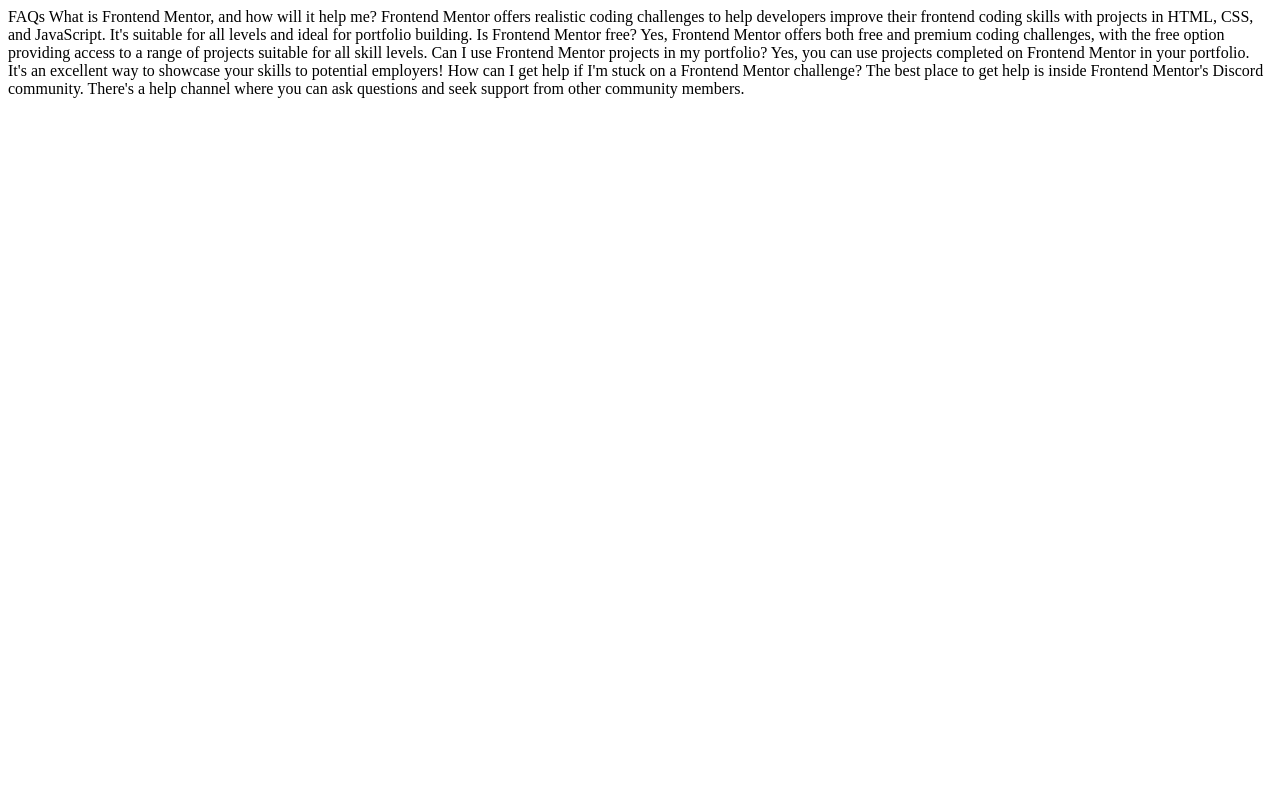
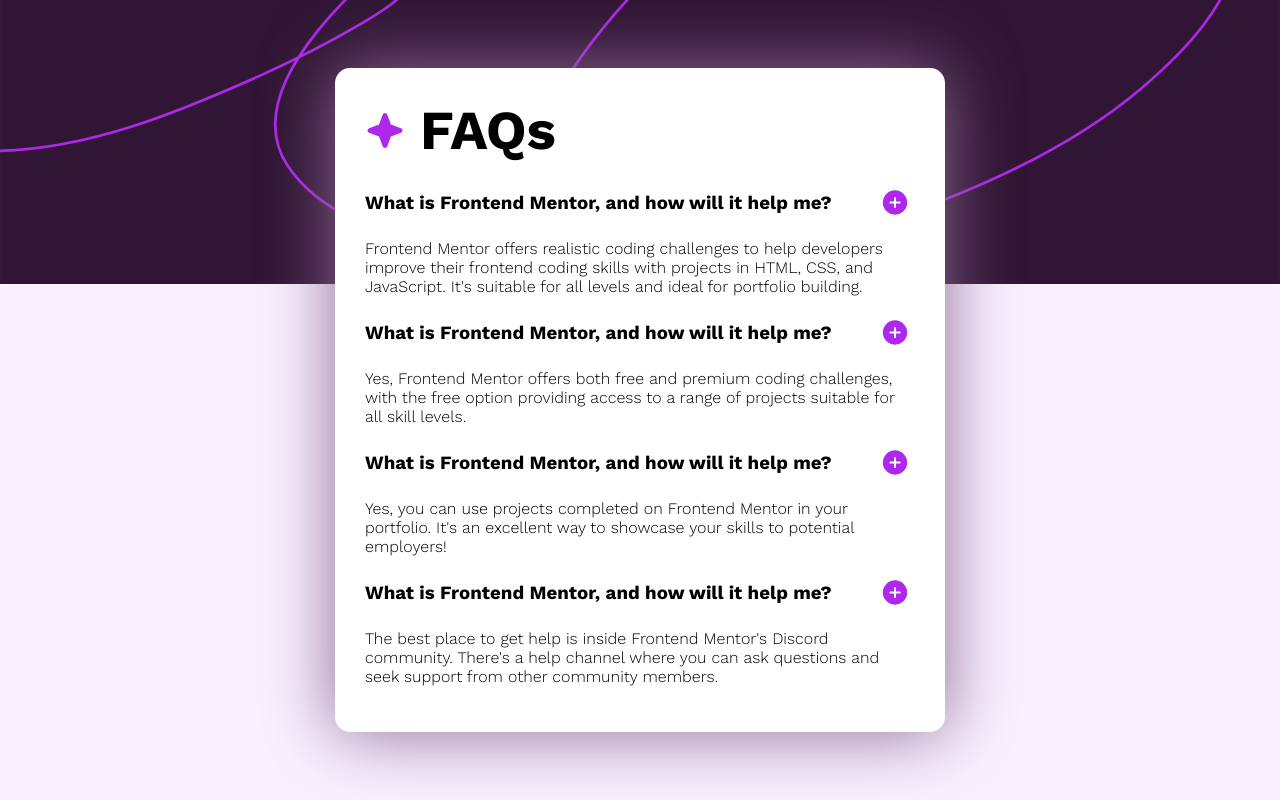
Before and after one commit to Andexenn/FAQ-accordion, a plain HTML site: page index.html in a window 1280 px wide. Drawn offline with Linux system fonts and the light colour scheme.

Commit message:
DONE CSS

```diff
--- a/index.html
+++ b/index.html
@@ -1,8 +1,10 @@
 <!DOCTYPE html>
 <html lang="en">
+
 <head>
   <meta charset="UTF-8">
-  <meta name="viewport" content="width=device-width, initial-scale=1.0"> <!-- displays site properly based on user's device -->
+  <meta name="viewport" content="width=device-width, initial-scale=1.0">
+  <!-- displays site properly based on user's device -->
 
   <link rel="icon" type="image/png" sizes="32x32" href="./assets/images/favicon-32x32.png">
 
@@ -10,37 +12,80 @@
 
   <!-- Feel free to remove these styles or customise in your own stylesheet 👍 -->
   <style>
-    .attribution { font-size: 11px; text-align: center; }
-    .attribution a { color: hsl(228, 45%, 44%); }
+    .attribution {
+      font-size: 11px;
+      text-align: center;
+    }
+
+    .attribution a {
+      color: hsl(228, 45%, 44%);
+    }
   </style>
   <link rel="stylesheet" href="style.css">
 </head>
+
 <body>
+  <img class="background-img" src="./assets/images/background-pattern-desktop.svg" alt="">
+  <div class="container">
 
-  FAQs
+    <div class="heading">
+      <img src="./assets/images/icon-star.svg" alt="">
+      <h1 class="title">FAQs</h1>
+    </div>
 
-  What is Frontend Mentor, and how will it help me?
+    <div class="question-list">
+      <div class="item1">
+        <div class="question">
+          <h3 class="content">What is Frontend Mentor, and how will it help me?</h3>
+          <img src="./assets/images/icon-plus.svg" alt="">
+        </div>
 
+        <p class="answer">
           Frontend Mentor offers realistic coding challenges to help developers improve their
           frontend coding skills with projects in HTML, CSS, and JavaScript. It's suitable for
           all levels and ideal for portfolio building.
+        </p>
+      </div>
 
-  Is Frontend Mentor free?
+      <div class="item2">
+        <div class="question">
+          <h3 class="content">What is Frontend Mentor, and how will it help me?</h3>
+          <img src="./assets/images/icon-plus.svg" alt="">
+        </div>
 
+        <p class="answer">
           Yes, Frontend Mentor offers both free and premium coding challenges, with the free
           option providing access to a range of projects suitable for all skill levels.
+        </p>
+      </div>
 
-  Can I use Frontend Mentor projects in my portfolio?
+      <div class="item3">
+        <div class="question">
+          <h3 class="content">What is Frontend Mentor, and how will it help me?</h3>
+          <img src="./assets/images/icon-plus.svg" alt="">
+        </div>
 
+        <p class="answer">
           Yes, you can use projects completed on Frontend Mentor in your portfolio. It's an excellent
           way to showcase your skills to potential employers!
+        </p>
+      </div>
 
-  How can I get help if I'm stuck on a Frontend Mentor challenge?
+      <div class="item4">
+        <div class="question">
+          <h3 class="content">What is Frontend Mentor, and how will it help me?</h3>
+          <img src="./assets/images/icon-plus.svg" alt="">
+        </div>
 
+        <p class="answer">
           The best place to get help is inside Frontend Mentor's Discord community. There's a help
           channel where you can ask questions and seek support from other community members.
-
+        </p>
+      </div>
+    </div>
+  </div>
 
   <script src="./main.js"></script>
 </body>
+
 </html>
--- a/style.css
+++ b/style.css
@@ -0,0 +1,77 @@
+/** ===================== precompute ====================== */
+@font-face {
+    font-family: 'WorkSans';
+    src: url(./assets/fonts/WorkSans-VariableFont_wght.ttf);
+}
+
+:root{
+    box-sizing: border-box;
+    font-family: 'WorkSans';
+    font-size: 16px;
+}
+
+body{
+    margin: 0;
+    padding: 0;
+    background-color: hsl(275, 100%, 97%);
+    height: 100vh;
+}
+
+/** ===================== container ====================== */
+.container{
+    min-height: 200px;
+    max-width: 550px;
+    background-color: #fff;
+    padding: 30px;
+    border-radius: 15px;
+    box-shadow: 0px 0px 70px 0px hsl(292, 16%, 49%);
+    z-index: 2;
+    position: absolute;
+    top: 50%;
+    left: 50%;
+    transform: translate(-50%, -50%);
+}
+
+.background-img{
+    display: block;
+    width: 100vw;
+    position: fixed;
+    z-index: 1;
+    object-fit: cover;
+}
+
+/** ===================== heading ====================== */
+.heading{
+    display: flex;
+    align-items: center;
+    gap: 15px;
+    margin: 0;
+    margin-bottom: 20px;
+}
+
+.title{
+    font-size: 55px;
+    margin: 0;
+}
+
+/** ===================== question list ====================== */
+
+.question{
+    display: flex;
+    align-items: center;
+    justify-content: center;
+}
+
+.question img{
+    margin-left: auto;
+    cursor: pointer;
+    padding: 5px;
+}
+
+.question h3{
+    margin: 0;
+}
+
+.answer{
+    font-weight: 300;
+}
```
Also changed, not shown: 1 other file. Lines whose indentation alone changed are shown as unchanged.
